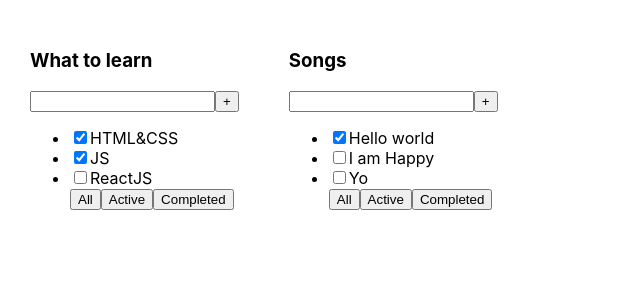
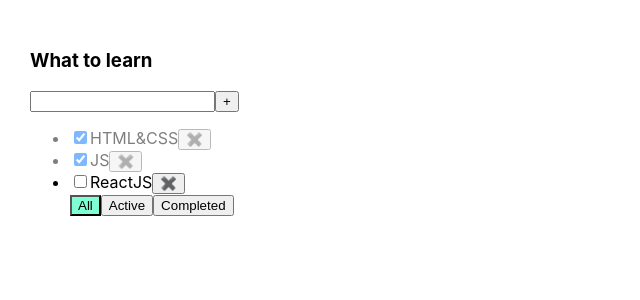
Before and after one commit to Bakhram74/todo-list-react, a React (Create React App) app in the folder 1-full set project/: page / in a window 1280 px wide. Shown: the top 300 px of the page, without its empty margins (0-640 px from the left). Built offline with nearby package versions, Linux system fonts and the light colour scheme.

Commit message:
todolist 04

```diff
--- a/1-full set project/package.json
+++ b/1-full set project/package.json
@@ -10,6 +10,7 @@
     "@types/node": "^12.0.0",
     "@types/react": "^16.9.0",
     "@types/react-dom": "^16.9.0",
+    "@types/uuid": "^8.3.4",
     "react": "^16.13.1",
     "react-dom": "^16.13.1",
     "react-scripts": "3.4.1",
--- a/1-full set project/src/App.css
+++ b/1-full set project/src/App.css
@@ -6,3 +6,28 @@
 .App > div {
   margin-right: 50px;
 }
+
+.error{
+border: 1px solid red;
+}
+
+
+.error-message{
+  color: red;
+  size: 14px;
+}
+
+.all-bnt{
+background-color: aquamarine;
+}
+
+.active-bnt{
+  background-color: aquamarine;
+}
+
+.completed-bnt{
+  background-color: aquamarine;
+}
+.is-done {
+  opacity: 0.5;
+}
--- a/1-full set project/src/App.tsx
+++ b/1-full set project/src/App.tsx
@@ -1,25 +1,59 @@
-import React from 'react';
+import React, {useState} from 'react';
 import './App.css';
 import {TodoList} from "./TodoList";
+import {v1} from "uuid";
+
+export type FilterValuesType = "all" | "completed" | "active"
 
 function App() {
-const tasks1 = [
-        { id: 1, title: "HTML&CSS", isDone: true },
-        { id: 2, title: "JS", isDone: true },
-        { id: 3, title: "ReactJS", isDone: false }
-    ]
-    const tasks2 = [
-        { id: 1, title: "Hello world", isDone: true },
-        { id: 2, title: "I am Happy", isDone: false },
-        { id: 3, title: "Yo", isDone: false }
-    ]
+    const [tasks, setTask] = useState([
+        {id: v1(), title: "HTML&CSS", isDone: true},
+        {id: v1(), title: "JS", isDone: true},
+        {id: v1(), title: "ReactJS", isDone: false},
+    ])
+    const [filter, setFilter] = useState<FilterValuesType>("all")
 
-    return(
-      <div className={'App'}>
-          <TodoList title={'What to learn'} tasks={tasks1}/>
-          <TodoList title={'Songs'} tasks={tasks2}/>
-      </div>
+    let tasksForTodoList = tasks
 
-  )
+    if (filter === "active") {
+        tasksForTodoList = tasks.filter(task => !task.isDone)
+    }
+    if (filter === "completed") {
+        tasksForTodoList = tasks.filter(task => task.isDone)
+    }
+
+    const changeFilter = (value: FilterValuesType) => {
+        setFilter(value)
+    }
+
+    const removeTask = (id: string) => {
+        setTask(tasks.filter(task => task.id !== id))
+    }
+
+    const addTask = (title: string) => {
+        let newTitle = {id: v1(), title: title, isDone: false}
+        setTask([newTitle, ...tasks])
+
+    }
+
+    const changeStatus = (id:string,isDone:boolean)=>{
+        tasks.map(t=> t.id === id ? t.isDone = isDone : t.isDone )
+
+        setTask([...tasks])
+    }
+    return (
+        <div className={'App'}>
+            <TodoList title={'What to learn'}
+                      tasks={tasksForTodoList}
+                      removeTask={removeTask}
+                      changeFilter={changeFilter}
+                      addTask={addTask}
+                      changeTaskStatus={changeStatus}
+                      filter={filter}
+            />
+        </div>
+
+    )
 }
+
 export default App;
--- a/1-full set project/src/TodoList.tsx
+++ b/1-full set project/src/TodoList.tsx
@@ -1,26 +1,89 @@
-import React from "react";
+import React, {KeyboardEvent, ChangeEvent, useState} from "react";
+import {FilterValuesType} from "./App";
+import Button from "./components/Button";
+import './App.css'
+
 type TaskType = {
-    id:number
-    title:string
-    isDone:boolean
+    id: string
+    title: string
+    isDone: boolean
 }
 type TodoListType = {
-    title:string
-    tasks:TaskType[]
+    title: string
+    tasks: TaskType[]
+    removeTask: (id: string) => void
+    changeFilter: (filter: FilterValuesType) => void
+    addTask: (title: string) => void
+    changeTaskStatus: (id: string, isDone: boolean) => void
+    filter:FilterValuesType
 }
-export const TodoList = (props:TodoListType)=>{
-    return(
+export const TodoList = (props: TodoListType) => {
+
+    const [title, setTitle] = useState("")
+    const [error,setError] = useState('')
+
+    const removeTaskHandler = (id: string) => {
+        props.removeTask(id)
+    }
+    const mapTasks = props.tasks.map(t => {
+        const changeStatus = (e: ChangeEvent<HTMLInputElement>) => {
+            props.changeTaskStatus(t.id, e.currentTarget.checked)
+        }
+        return (
+            <li key={t.id} className={t.isDone ? 'is-done' : ''}><input type='checkbox' onChange={changeStatus}
+                                  checked={t.isDone}/><span>{t.title}</span>
+                <button onClick={() => removeTaskHandler(t.id)}>
+                    <span>✖️</span>
+                </button>
+            </li>
+        )
+    })
+    const addTaskHandler = () => {
+        if (title.trim() !== "") {
+            props.addTask(title.trim())
+            setTitle("")
+        }else {
+            setError('Title is required')
+        }
+    }
+    const onKeyPressHandler = (e: KeyboardEvent<HTMLInputElement>) => {
+        if (error){
+            setError('')
+        }
+        if (e.key === 'Enter') {
+            addTaskHandler()
+        }
+    }
+const inputErr = error ? 'error': ""
+    const onChangeHandler = (e: ChangeEvent<HTMLInputElement>) => {
+        setTitle(e.currentTarget.value)
+    }
+    const onAllClickHandler = () => {
+        props.changeFilter('all')
+    }
+    const onActiveClickHandler = () => {
+        props.changeFilter('active')
+    }
+    const onCompletedClickHandler = () => {
+        props.changeFilter('completed')
+    }
+    return (
         <div>
             <h3>{props.title}</h3>
-           <div><input/><button>+</button></div>
+            <div><input value={title}
+                        className={inputErr}
+                        onChange={onChangeHandler}
+                        onKeyPress={onKeyPressHandler}
+            />
+                <button onClick={addTaskHandler}>+</button>
+                {error && <div className={'error-message'}>{error}</div>}
+            </div>
             <ul>
-                <li><input type='checkbox' checked={props.tasks[0].isDone}/><span>{props.tasks[0].title}</span></li>
-                <li><input type='checkbox' checked={props.tasks[1].isDone}/><span>{props.tasks[1].title}</span></li>
-                <li><input type='checkbox' checked={props.tasks[2].isDone}/><span>{props.tasks[2].title}</span></li>
+                {mapTasks}
                 <div>
-                    <button>All</button>
-                    <button>Active</button>
-                    <button>Completed</button>
+                    <button className={props.filter === 'all' ? 'all-bnt' : ''} onClick={onAllClickHandler}>All</button>
+                    <button className={props.filter === 'active' ? 'active-bnt' : ''} onClick={onActiveClickHandler}>Active</button>
+                    <button className={props.filter === 'completed' ? 'completed-bnt' : ''} onClick={onCompletedClickHandler}>Completed</button>
                 </div>
             </ul>
         </div>
--- /dev/null
+++ b/1-full set project/src/components/Button.tsx
@@ -0,0 +1,15 @@
+import React from 'react';
+
+type ButtonPropsType = {
+    name: string
+    callBack: () => void
+}
+const Button = (props: ButtonPropsType) => {
+    return (
+        <>
+            <button onClick={props.callBack}>{props.name}</button>
+        </>
+    );
+};
+
+export default Button;
```
Also changed, not shown: 2 other files (tests, documents, lock files or other folders).
